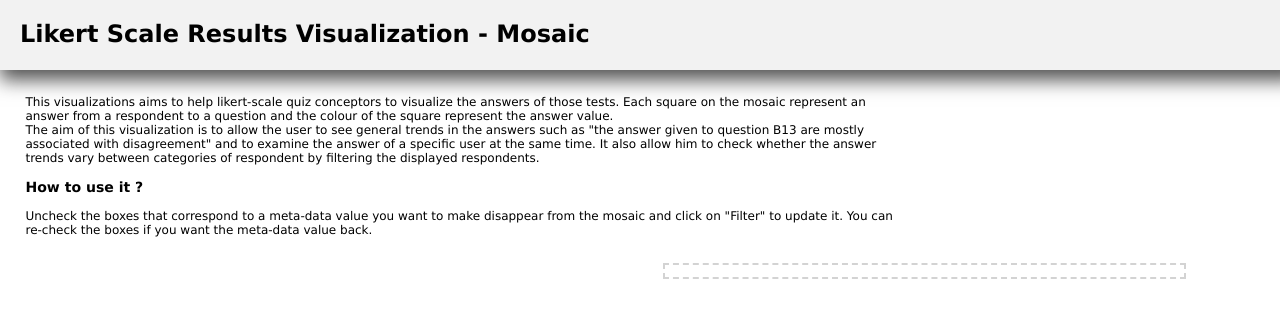
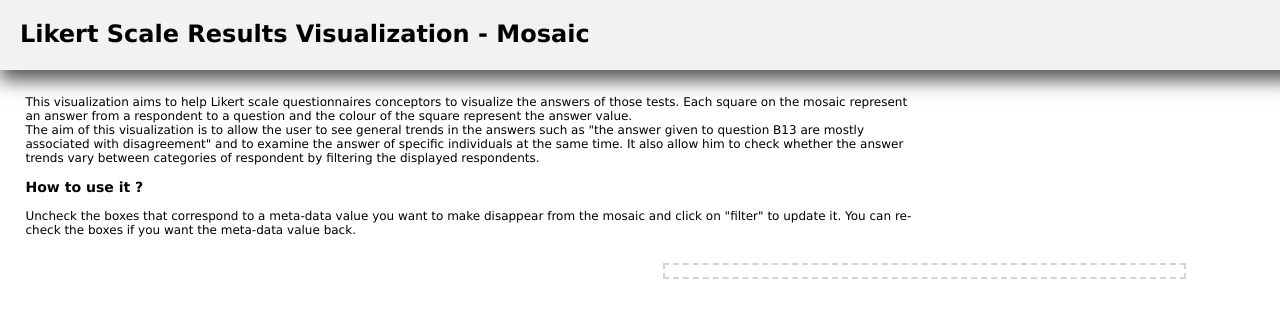
Before and after one commit to Raphael-Diana/glyph-mosaic_likert-scale, a plain HTML site: page Mosaic/Mosaic.html in a window 1280 px wide. Drawn offline with nearby package versions, Linux system fonts and the light colour scheme; no server answers.

Commit message:
corrections des fautes dans la description

```diff
--- a/Mosaic/Mosaic.html
+++ b/Mosaic/Mosaic.html
@@ -17,19 +17,19 @@
 
 <div id="content">
     <div id="texte">
-        <p>This visualizations aims to help likert-scale quiz conceptors to visualize the answers of those tests.
+        <p>This visualization aims to help Likert scale questionnaires conceptors to visualize the answers of those tests.
         Each square on the mosaic represent an answer from a respondent to a question and the colour of the square represent
         the answer value.</p>
 
         <p>The aim of this visualization is to allow the user to see general trends in the answers such as
         "the answer given to question B13 are mostly associated with disagreement" and to examine the answer of
-        a specific user at the same time. It also allow him to check whether the answer trends vary between categories of respondent by filtering
+        specific individuals at the same time. It also allow him to check whether the answer trends vary between categories of respondent by filtering
         the displayed respondents.</p>
         <br>
          <h3>How to use it ?</h3>
          <br>
          <p>Uncheck the boxes that correspond to a meta-data value you want to make disappear from the mosaic
-         and click on "Filter" to update it. You can re-check the boxes if you want the meta-data value back.</p>
+         and click on "filter" to update it. You can re-check the boxes if you want the meta-data value back.</p>
 
     </div>
     <div id="image">
```
